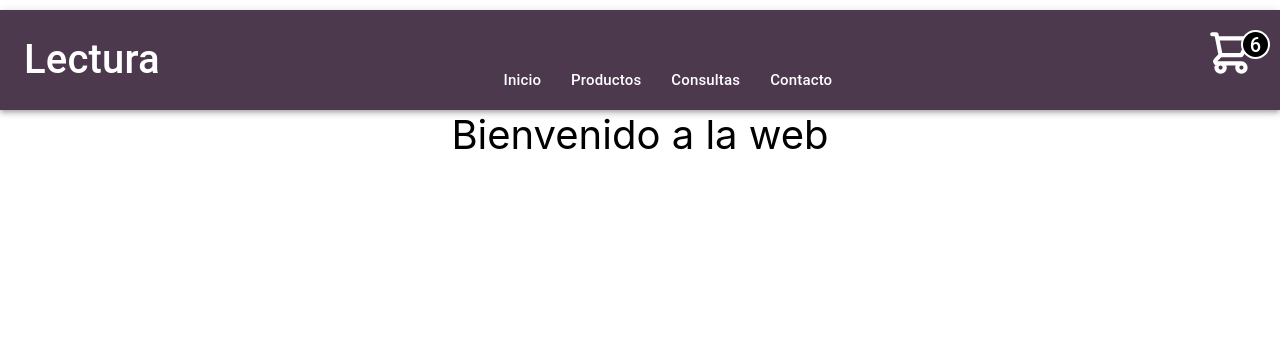
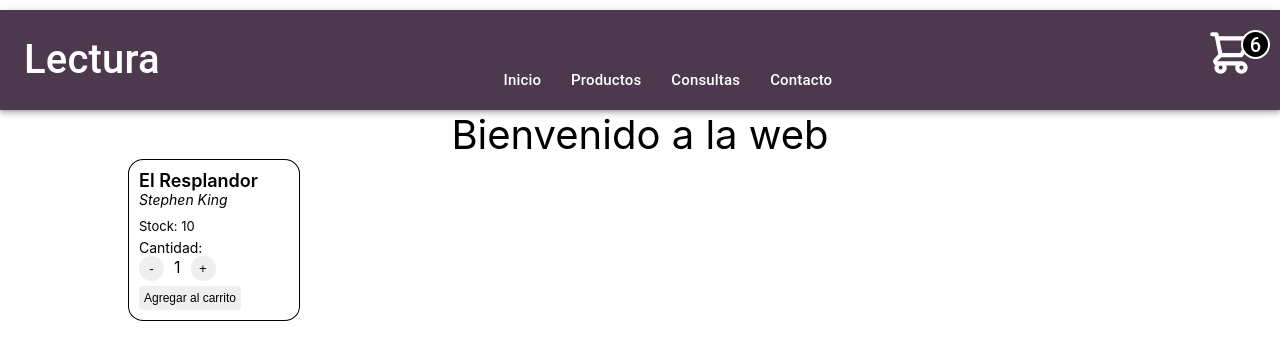
Before and after one commit to barbadiego/Barba-ProyectoReact, a React (Create React App) app: page / in a window 1280 px wide. Shown: the top 360 px of the page. Built offline with nearby package versions, Linux system fonts and the light colour scheme.

Commit message:
Modificaciones para desafio Componentes 2

```diff
--- a/src/App.js
+++ b/src/App.js
@@ -2,8 +2,14 @@
 import './App.css';
 import NavBar from './components/NavBar/NavBar';
 import ItemListContainer from './components/ItemListContainer/ItemListContainer';
+import ItemCount from './components/ItemCount/ItemCount';
 
 function App() {
+
+  const onAdd = (auxInitial) => {
+      alert(`Se agregaron ${auxInitial} productos al carrito.`);
+  }
+
   return (
     <div className="App">
       <header className="App-header" >
@@ -11,6 +17,7 @@ function App() {
       </header>
       <body>
         <ItemListContainer msg="Bienvenido a la web" />
+        <ItemCount stock={10} initial={1} onAdd={onAdd} />
       </body>
     </div>
   );
--- a/src/components/CartWidget/CartWidget.jsx
+++ b/src/components/CartWidget/CartWidget.jsx
@@ -1,3 +1,4 @@
+//@ts-check
 import React from 'react'
 import { HiOutlineShoppingCart } from 'react-icons/hi';
 import './CartWidget.css'
--- /dev/null
+++ b/src/components/ItemCount/Button.css
@@ -0,0 +1,16 @@
+.quantityButtom{
+    width: 25px;
+    height:25px;
+    border: none;
+    border-radius: 50%;
+}
+
+.quantityButtom:hover{
+    background-color: #957897;
+    color: white;
+}
+
+
+.quantitySelected{
+    display: inline-block;
+}
--- /dev/null
+++ b/src/components/ItemCount/Button.jsx
@@ -0,0 +1,15 @@
+//@ts-check
+import React from 'react'
+import './Button.css'
+
+export default function Button( { auxInitial, add, subtract, stock }) {
+  return (
+    <div>
+        <button onClick={() => subtract()} className="quantityButtom">-</button>
+        <p className="quantitySelected" style={{margin: "0px 10px"}}>
+          { stock < 1 ? 0 : auxInitial }
+        </p>
+        <button onClick={() => add()} className="quantityButtom">+</button>
+    </div>
+  )
+}
--- /dev/null
+++ b/src/components/ItemCount/ItemCount.css
@@ -0,0 +1,51 @@
+.cardBook{
+    margin-left: 10%;
+    width: 150px;
+    height: 100%;
+    padding: 10px;
+    border: 1px solid;
+    border-radius:9%;
+}
+.titleBook{
+    font-size: 18px;
+    font-weight: 600;
+    margin: 0px;
+}
+
+.author{
+    font-size: 14px;
+    font-style: italic;
+    margin: 0px;
+}
+
+.stockBook{
+    margin: 10px 0px 5px 0px;
+    font-size: 13px;
+}
+
+.quantity{
+    margin: 0px;
+    font-size: 14px;
+}
+
+.quantitySelected{
+    margin: 10px 100px;
+}
+
+.addCartButton{
+    margin-top: 5px;
+    border: none;
+    color: black;
+    padding: 5px 5px;
+    text-align: center;
+    text-decoration: none;
+    display: inline-block;
+    font-size: 12px;
+    border-radius: 4px;
+
+}
+
+.addCartButton:hover{
+    background-color: #957897;
+    color: white;
+}
--- /dev/null
+++ b/src/components/ItemCount/ItemCount.jsx
@@ -0,0 +1,31 @@
+//@ts-check
+import React, { useState } from "react";
+import Button from "./Button";
+import './ItemCount.css'
+
+export default function ItemCount({ stock, initial, onAdd }) {
+  const [auxInitial, setAuxInitial] = useState(initial);
+
+  function add() {
+    if (auxInitial < stock) {
+      setAuxInitial(auxInitial + 1);
+    }
+  }
+
+  function subtract() {
+    if (auxInitial > initial) {
+      setAuxInitial(auxInitial - 1);
+    }
+  }
+
+  return (
+    <div className="cardBook">
+      <p className="titleBook">El Resplandor</p>
+      <p className="author">Stephen King</p>
+      <p className="stockBook">Stock: {stock} </p>
+      <p className="quantity">Cantidad:</p>
+      <Button auxInitial={auxInitial} add={add} subtract={subtract} stock={stock} />
+      <button onClick={() => onAdd(auxInitial)} disabled={stock < 1 ? true : false} className="addCartButton">Agregar al carrito</button>
+    </div>
+  );
+}
--- a/src/components/ItemListContainer/ItemListContainer.jsx
+++ b/src/components/ItemListContainer/ItemListContainer.jsx
@@ -1,3 +1,4 @@
+//@ts-check
 import React from 'react'
 import './ItemListContainer.css'
 
--- a/src/components/NavBar/NavBar.css
+++ b/src/components/NavBar/NavBar.css
@@ -15,26 +15,26 @@
     color: white;
 }
 
-.prueba{
+.formatContent{
     display: flex;
     justify-content: space-between;
 }
 
-.enlaces{
+.linkPages{
     color: white;
     display: flex;
     align-items: flex-end;
     font-size: 15px;
 }
 
-.enlaces a{
+.linkPages a{
     text-decoration: none;
     margin-right: 30px;
     color: white;
 
 }
 
-.enlaces a:hover{
+.linkPages a:hover{
     text-decoration: underline;
-    color: violet;
+    color: rgb(190, 109, 190);
 }
--- a/src/components/NavBar/NavBar.jsx
+++ b/src/components/NavBar/NavBar.jsx
@@ -12,11 +12,11 @@ export default function ButtonAppBar() {
     <Box sx={{ flexGrow: 1 }} >
       <AppBar position="static" className="topNav">
         <Toolbar className="style">
-          <Typography className="prueba" variant="h6" component="div" sx={{ flexGrow: 1 }}>
+          <Typography className="formatContent" variant="h6" component="div" sx={{ flexGrow: 1 }}>
             <div className="styleFontLogo">
               Lectura
             </div>
-            <div className="enlaces">
+            <div className="linkPages">
                   <div>
                     <a href="#">Inicio</a>
                   </div>
```
